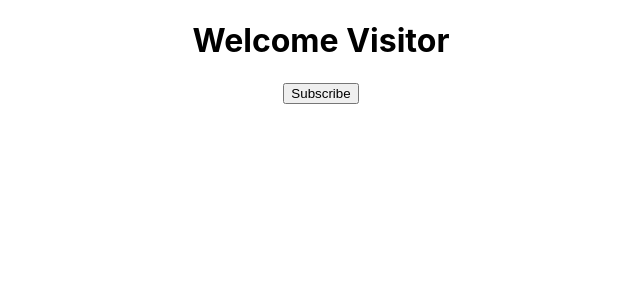
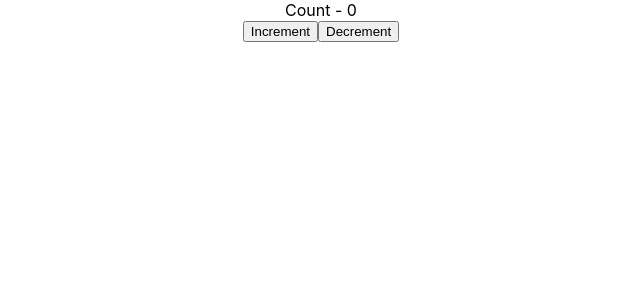
Before and after one commit to m6code/reactjs_tutorial_for_beginners_youtube, a React (Create React App) app in the folder hello-world/: page / in a window 1280 px wide. Shown: the top 300 px of the page, without its empty margins (319-959 px from the left). Built offline with nearby package versions, Linux system fonts and the light colour scheme.

Commit message:
setState

```diff
--- a/hello-world/src/App.js
+++ b/hello-world/src/App.js
@@ -3,11 +3,17 @@ import React, { Component } from 'react';
 // eslint-disable-next-line
 import logo from './logo.svg';
 import './App.css';
+// eslint-disable-next-line
 import Greet from './components/Greet';
+// eslint-disable-next-line
 import { WelcomeNamed } from './components/Greet';
+// eslint-disable-next-line
 import Welcome  from './components/Welcome';
+// eslint-disable-next-line
 import Hello from './components/Hello';
+// eslint-disable-next-line
 import Message from './components/Message';
+import Counter from "./components/Counter";
 
 // function App() {
 //   return (
@@ -21,8 +27,9 @@ class App extends Component{
   render(){
     return (
       <div className="App">
-      <Message/>
-      {/*</Greet name="Benjamin Sharia" heroName="M6tem">
+      <Counter/>
+      {/*<Message/>
+      </Greet name="Benjamin Sharia" heroName="M6tem">
         <p> This is a child props </p>
       </Greet>
       <Greet name="John" heroName="Dalai">
--- /dev/null
+++ b/hello-world/src/components/Counter.js
@@ -0,0 +1,38 @@
+import React, { Component } from 'react';
+
+class Counter extends Component{
+	constructor(props) {
+		super(props)
+
+		this.state = {
+			count: 0,
+		}
+	}
+
+	increment(){
+		this.setState({
+			count: (this.state.count+1),
+		})
+	}
+
+	decrement(){
+		if (this.state.count !== 0) {
+			this.setState({
+				count:(this.state.count-1),
+			})
+		}
+	}
+
+	render(){
+		return(
+			<div>
+				<div>Count - {this.state.count}</div>
+				<button onClick={() => this.increment()}> Increment</button>
+				<button onClick={() => this.decrement()}> Decrement</button>
+			</div>
+
+			)
+	}
+}
+
+export default Counter;
```
Also changed, not shown: 1 other file (tests, documents, lock files or other folders).
